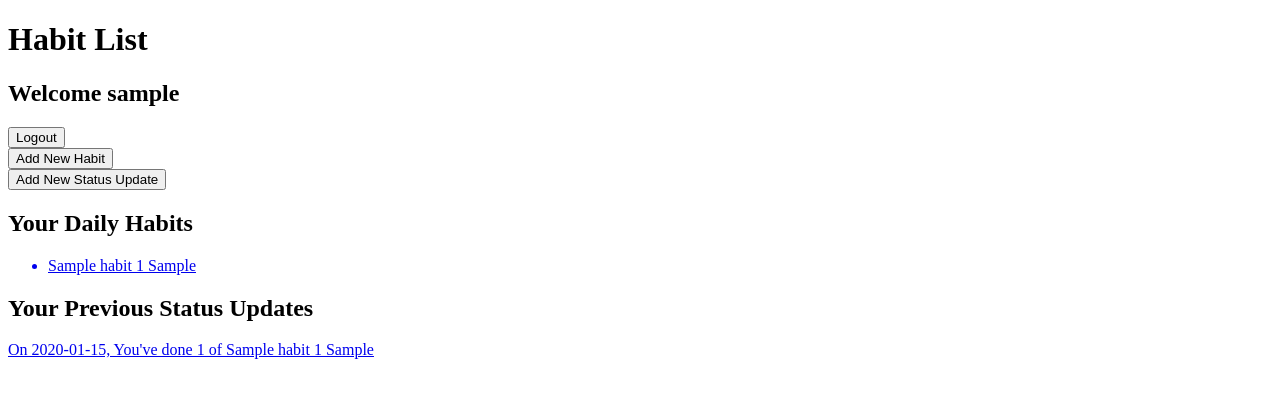
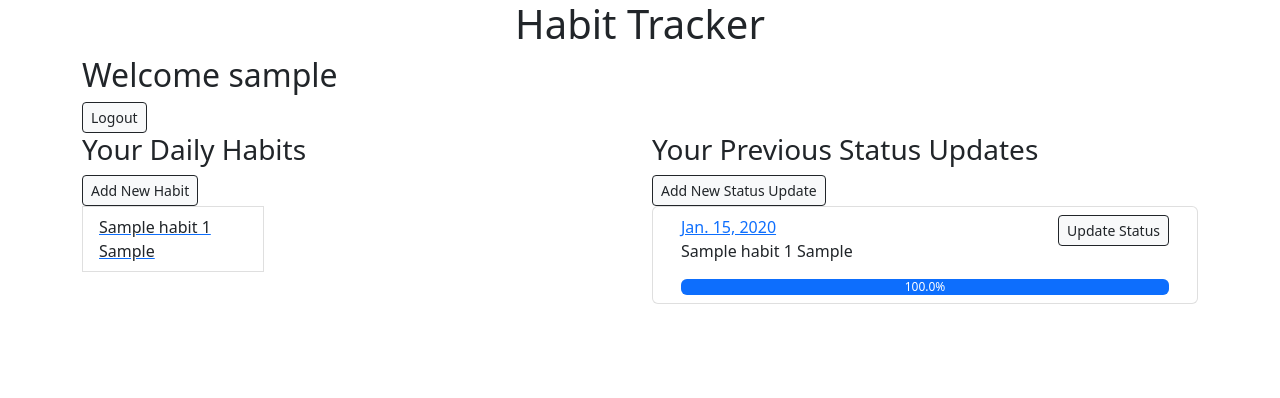
Before and after one commit to Momentum-Team-13/django-habit-tracker-thediegobryan, a Django app: page /habits/ in a window 1280 px wide. Shown: the top 398 px of the page. Run offline with Django 4.2, Linux system fonts and the light colour scheme; a user stored in the database is signed in; tables that the repository leaves empty hold one stand-in row (values such as "Sample post"); parts of the project's set-up code (start-up, migrations or seed data) failed here and were passed over; some libraries are stand-ins or nearby versions.

Commit message:
Added basic styling to all pages

```diff
--- a/habit_tracker/settings.py
+++ b/habit_tracker/settings.py
@@ -47,6 +47,7 @@ ALLOWED_HOSTS = []
 
 INSTALLED_APPS = [
     'registration',
+    'mathfilters',
     'django.contrib.admin',
     'django.contrib.auth',
     'django.contrib.contenttypes',
@@ -54,7 +55,7 @@ INSTALLED_APPS = [
     'django.contrib.messages',
     'django.contrib.staticfiles',
     'django_extensions',
-    'habits'
+    'habits',
 ]
 ACCOUNT_ACTIVATION_DAYS = 7 # One-week activation window; you may, of course, use a different value.
 LOGIN_REDIRECT_URL = '/'
--- a/templates/base.html
+++ b/templates/base.html
@@ -1,10 +1,13 @@
 {% load static %}
+{% load mathfilters %}
 <!DOCTYPE html>
 <html lang="en">
 <head>
     <meta charset="UTF-8">
     <meta http-equiv="X-UA-Compatible" content="IE=edge">
     <meta name="viewport" content="width=device-width, initial-scale=1.0">
+    <link href="https://cdn.jsdelivr.net/npm/bootstrap@5.2.0-beta1/dist/css/bootstrap.min.css" rel="stylesheet" integrity="sha384-0evHe/X+R7YkIZDRvuzKMRqM+OrBnVFBL6DOitfPri4tjfHxaWutUpFmBp4vmVor" crossorigin="anonymous">
+    <script src="https://cdn.jsdelivr.net/npm/bootstrap@5.2.0-beta1/dist/js/bootstrap.bundle.min.js" integrity="sha384-pprn3073KE6tl6bjs2QrFaJGz5/SUsLqktiwsUTF55Jfv3qYSDhgCecCxMW52nD2" crossorigin="anonymous" defer></script>
     <title>Habit Tracker</title>
 </head>
 <body>
--- a/templates/habits/list_habits.html
+++ b/templates/habits/list_habits.html
@@ -1,28 +1,61 @@
 {% extends "base.html" %}
+{% load mathfilters %}
 {% block content %}
-<h1>Habit List</h1>
+
+<h1 class="text-center">Habit Tracker</h1>
+
+<div class="container">
+    <div class="row">
     <h2>Welcome {{ user }} </h2>
     <form action="{% url 'auth_logout' %}">
-    <input type="submit" value="Logout" />
+        <input class="btn btn-light btn-outline-dark btn-sm" type="submit" value="Logout" />
     </form>
+    </div>
+    <div class="row">
+        <div class="col-6">
+            <h3>Your Daily Habits</h3>
             <form action="{% url 'new_habit' %}">
-    <input type="submit" value="Add New Habit" />
+                <input class="btn btn-light btn-outline-dark btn-sm" type="submit" value="Add New Habit" />
             </form>
+            <div class="col-4">
+                <ul class="list-group">
+                    {% for habit in habits%}
+                        <a href="{% url 'habit_detail' pk=habit.pk %}"><li class="list-group-item">{{ habit }}</li></a>
+                    {% endfor %}
+                </ul>
+            </div>
+        </div>
+        <div class="col-6">
+            {% if dates %}
+                <h3>Your Previous Status Updates</h3>
                 <form action="{% url 'status' %}">
-    <input type="submit" value="Add New Status Update" />
+                    <input class="btn btn-light btn-outline-dark btn-sm" type="submit" value="Add New Status Update" />
                 </form>
-<h2>Your Daily Habits</h2>
-{% for habit in habits%}
-<ul>
-    <a href="{% url 'habit_detail' pk=habit.pk %}"><li>{{ habit }}</li></a>
+                <ul class="list-group">
+                    {% for date in dates %}
+                        <li class="list-group-item">
+                            <div class="container">
+                                <div class="row">
+                                    <div class="col-6">
+                                        <a href="{% url 'status_detail' pk=date.pk year=date.date.year month=date.date.month day=date.date.day %}">{{date.date}}</a>
+                                        <p> {{date.tracked_habit.habit_name}} {{date.habit_status}} {{date.tracked_habit.metric}}</p>
+                                    </div>
+                                    <div class="col-6">
+                                        <form class="text-end" action="{% url 'edit_status' pk=date.pk %}">
+                                            <input class="btn btn-light btn-outline-dark btn-sm" type="submit" value="Update Status" />
+                                        </form>
+                                    </div>
+                                </div>
+                            <div>
+                            <div class="progress">
+                                <div class="progress-bar" role="progressbar" style="width: {{ date.habit_status|div:date.tracked_habit.goal|mul:100 }}%" aria-valuenow="{{date.habit_status}}" aria-valuemin="0" aria-valuemax="{{date.tracked_habit.goal}}">{{ date.habit_status|div:date.tracked_habit.goal|mul:100 }}%</div>
+                            </div>
+                        </li>
+                    {% endfor %}
                 </ul>
-{% endfor %}
+            {% endif%}
+        </div>
+    </div>
+</div>
 
-{% if dates %}
-    <h2>Your Previous Status Updates</h2>
-
-    {% for date in dates %}
-        <a href="{% url 'status_detail' pk=date.pk year=date.date.year month=date.date.month day=date.date.day %}">{{date}}</a></br>
-    {% endfor %}
-{% endif%}
 {% endblock %}
```
Also changed, not shown: templates/habits/habit_detail.html (+25 -7 lines), templates/habits/status_detail.html (+25 -5 lines), 2 other files. Lines whose indentation alone changed are shown as unchanged.
